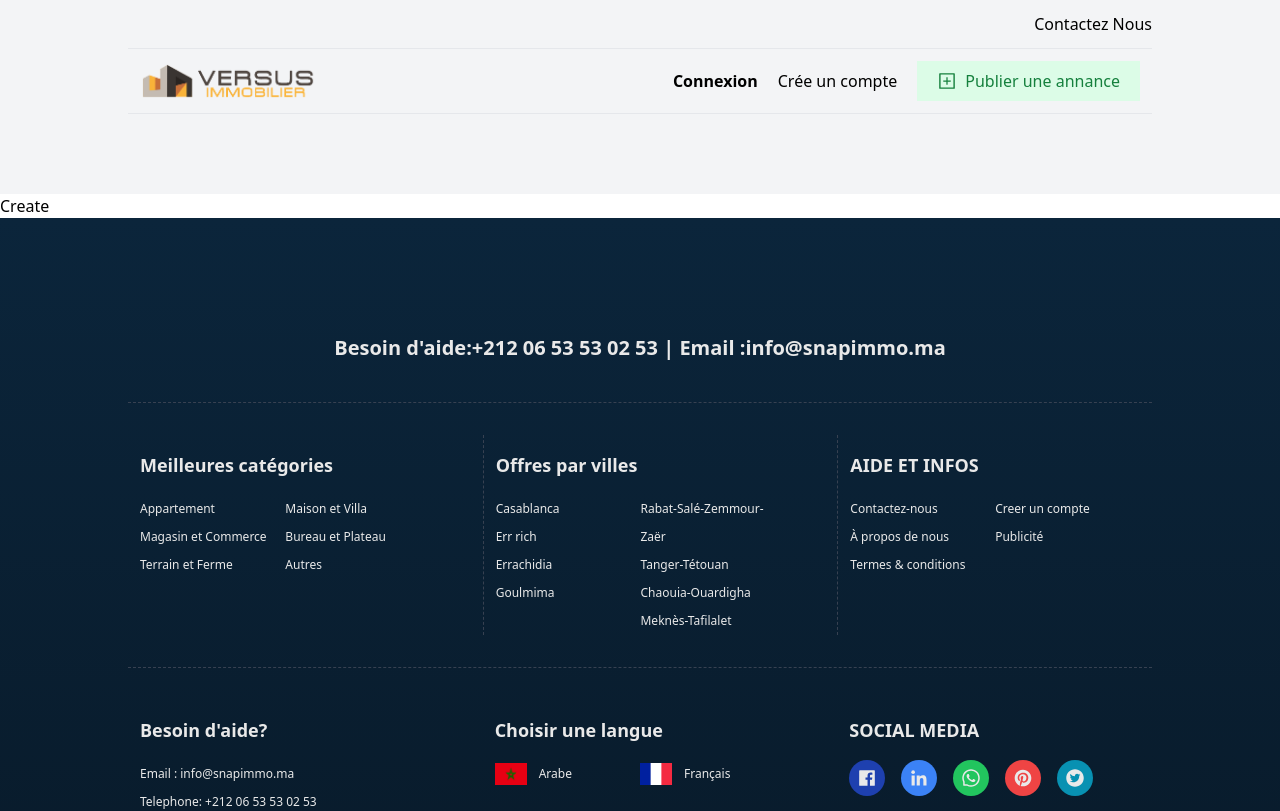
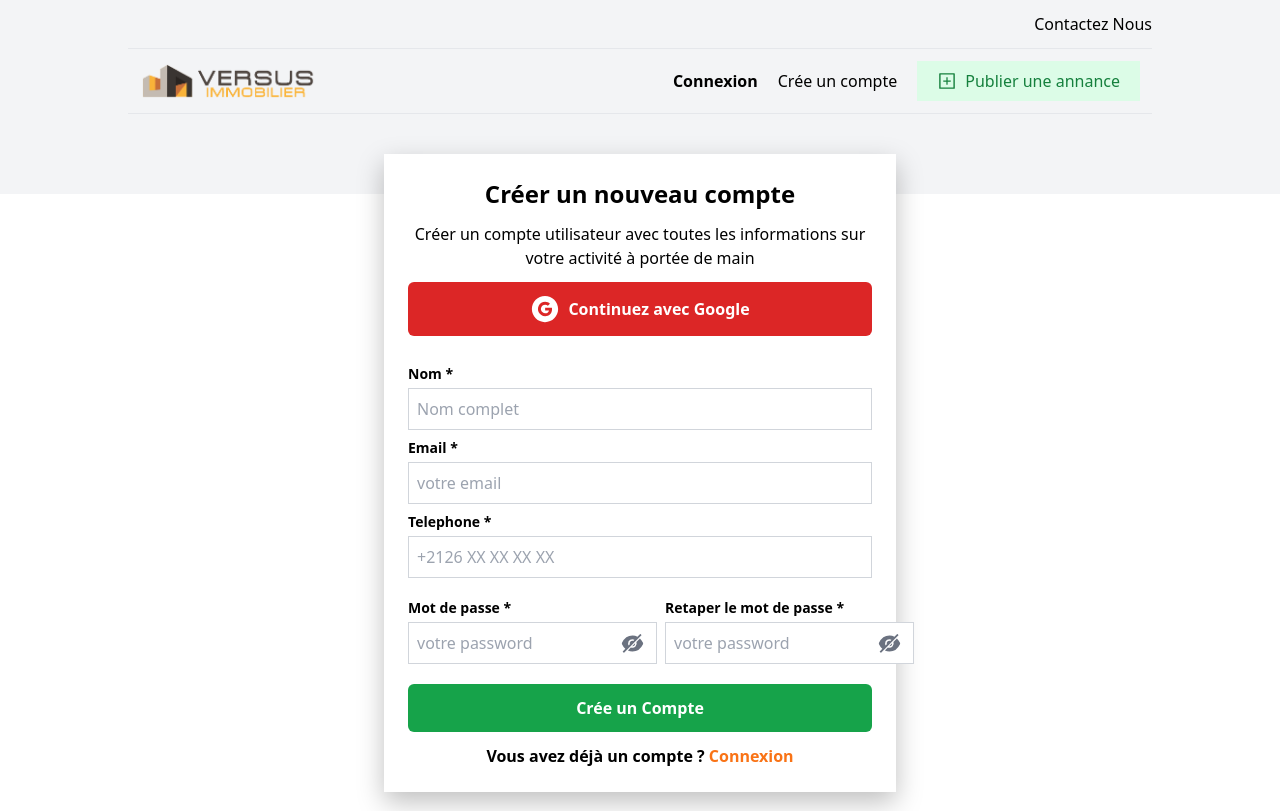
Before and after one commit to oussamataali97/immobilier, a React (Create React App) app: page /create in a window 1280 px wide. Shown: the top 811 px of the page. Built offline with nearby package versions, Linux system fonts and the light colour scheme.

Commit message:
create register page

```diff
--- a/src/pages/Create.js
+++ b/src/pages/Create.js
@@ -1,9 +1,45 @@
-import React from 'react'
+import React  , { useState }from 'react'
+import { AiFillEye, AiFillEyeInvisible, AiFillGoogleCircle } from 'react-icons/ai'
+import { Link } from 'react-router-dom'
+const Create = () => {
+  const [toggle,setToggle]=useState(false)
+  return (
+    <div className='mb-16 flex  flex-col gap-3 md:bg-white  p-6 max-w-lg md:mx-auto loginx mx-1 -mt-[150px] md:-mt-10'>
+      <p className='text-center font-bold text-2xl'>Créer un nouveau compte</p>
+      <p className='text-center text-light'>Créer un compte utilisateur avec toutes les informations sur votre activité à portée de main</p>
+      <button className='bg-red-600 w-full py-3 rounded-md text-white  flex items-center justify-center gap-2 font-bold'> <AiFillGoogleCircle size={30}/> Continuez avec Google</button>
 
-const Create = () => {
-  return (
-    <div>Create</div>
+  <form action="" className='mt-4 space-y-2'>
+  <div className="form-group flex flex-col">
+    <label className='font-bold mb-1 text-sm' htmlFor="nom">Nom *</label>
+    <input type="email" required placeholder='Nom complet ' className='focus:outline-none px-2 py-2 border border-gray-300' id='email' name='nom' />
+    </div>
+    <div className="form-group flex flex-col">
+    <label className='font-bold mb-1 text-sm' htmlFor="email">Email *</label>
+    <input type="email" required placeholder='votre email ' className='focus:outline-none px-2 py-2 border border-gray-300' id='email' name='email' />
+    </div>
+    <div className="form-group flex flex-col">
+    <label className='font-bold mb-1 text-sm' htmlFor="Telephone">Telephone *</label>
+    <input type="email" required placeholder='+2126 XX XX XX XX ' className='focus:outline-none px-2 py-2 border border-gray-300' id='email' name='Telephone' />
+    </div>
+    <div className="flex justify-between gap-2">
+    <div className="flex-1 form-group relative flex flex-col py-3">
+      <p onClick={()=>setToggle(!toggle)}>  {toggle ? <AiFillEye size={25} className='absolute top-[45px] right-3 text-gray-500 cursor-pointer' /> : <AiFillEyeInvisible size={25} className='absolute top-[45px] right-3 text-gray-500 cursor-pointer' onClick={()=>setToggle(!toggle)}/>} </p>
+    <label className='font-bold mb-1 text-sm' htmlFor="pass">Mot de passe *</label>
+    <input type={toggle ? "text" : "password"} placeholder='votre password ' className='focus:outline-none px-2 py-2 border border-gray-300' id='Password' name='pass' />
+    </div>
+    <div className="flex-1 form-group relative flex flex-col py-3">
+      <p onClick={()=>setToggle(!toggle)}>  {toggle ? <AiFillEye size={25} className='absolute top-[45px] right-3 text-gray-500 cursor-pointer' /> : <AiFillEyeInvisible size={25} className='absolute top-[45px] right-3 text-gray-500 cursor-pointer' onClick={()=>setToggle(!toggle)}/>} </p>
+    <label className='font-bold mb-1 text-sm' htmlFor="passagain">Retaper le mot de passe *</label>
+    <input type={toggle ? "text" : "password"} placeholder='votre password ' className='focus:outline-none px-2 py-2 border border-gray-300' id='Password' name='passagain' />
+    </div>
+    </div>
+    <button className='bg-green-600 mt-8 w-full py-3 rounded-md text-white  flex items-center justify-center gap-2 font-bold'>Crée un Compte</button>
+  </form>
+    <p className='text-center font-bold'>Vous avez déjà un compte ? <Link to='/login' className='text-orange-500'> Connexion</Link></p>
+    </div>
   )
+
 }
 
 export default Create
```
